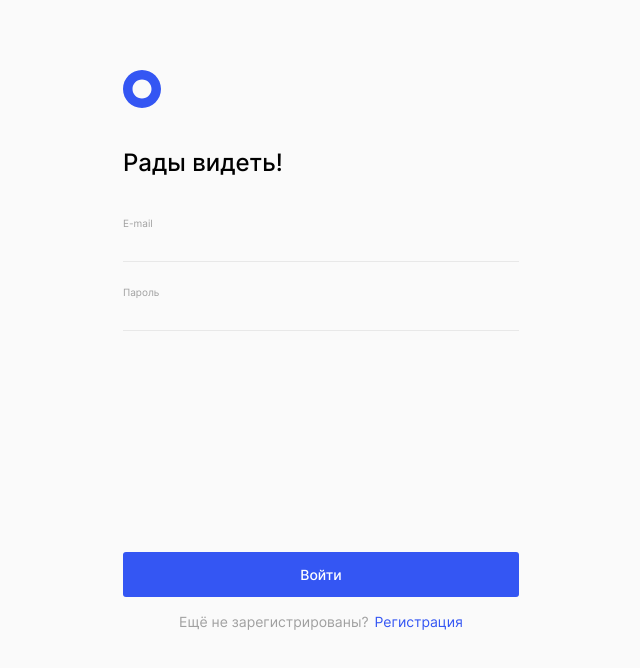
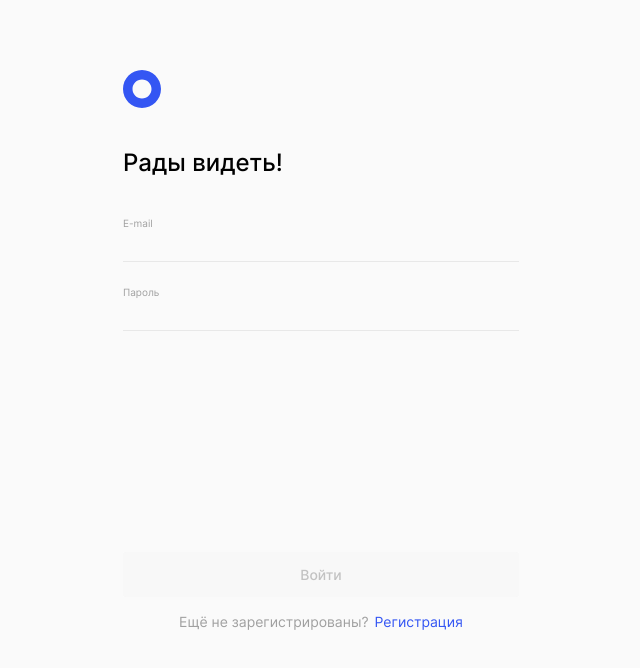
Before and after one commit to ilyaternovykh/movies-explorer-frontend, a React (Create React App) app: page /signin in a window 1280 px wide. Shown: the top 668 px of the page, without its empty margins (319-959 px from the left). Built offline with nearby package versions, Linux system fonts and the light colour scheme.

Commit message:
feat: Реализовать валидацию авторизации

```diff
--- a/src/components/App/App.js
+++ b/src/components/App/App.js
@@ -27,6 +27,7 @@ function App() {
   const [isShortFilm, setIsShortFilm] = React.useState(false);
   const [savedLocalMovies, setSavedLocalMovies] = React.useState([]);
   const [isShortSavedFilm, setIsShortSavedFilm] = React.useState(false);
+  const [reqStatus, setReqStatus] = React.useState(false);
 
 
   const history = useHistory();
@@ -103,7 +104,10 @@ function App() {
           history.push('/movies');
         }
       })
-      .catch(err => console.log(err));
+      .catch((err) => {
+        setReqStatus(true);
+        console.log(err);
+      });
   }
 
   const handleRegister = ({ password, email, name }) => {
@@ -313,6 +317,8 @@ function App() {
             <Login
               button="Войти"
               handleLogin={handleLogin}
+              reqStatus={reqStatus}
+              setReqStatus={setReqStatus}
             />
           </Route>
           <Route path="*">
--- a/src/components/Login/Login.js
+++ b/src/components/Login/Login.js
@@ -1,27 +1,24 @@
-import React from 'react';
+import React, { useEffect } from 'react';
 import { Link } from "react-router-dom";
+import useFormWithValidation from '../useFormWithValidation/useFormWithValidation';
 
-function Login({ button, handleLogin }) {
-  const [data, setData] = React.useState({
+function Login({ button, handleLogin, reqStatus, setReqStatus }) {
+  const {values: userData, errors, handleChange, isValid } = useFormWithValidation({
     email: '',
     password: '',
   });
 
-  const handleChange = (e) => {
-    const {name, value} = e.target;
-
-    setData({
-      ...data,
-      [name]: value
-    })
-  }
-
   const handleSubmit = (e) => {
     e.preventDefault();
 
-    const { email, password } = data;
-    handleLogin({ email, password });
+    handleLogin(userData);
   }
+
+  useEffect(() => {
+    setReqStatus(false);
+  }, [setReqStatus, userData]);
+
+  const submitButtonClassName = (`form__submit form__submit_login ${isValid ? '' : 'form__submit_type_disabled'}`);
 
   return (
     <div className="register profile-padding">
@@ -34,11 +31,31 @@ function Login({ button, handleLogin }) {
           <form className="form" onSubmit={handleSubmit}>
             <div className="form__input-group">
               <p className="form__input-title">E-mail</p>
-              <input className="form__input" id="email" name="email" type="email" value={data.email} onChange={handleChange} />
+              <input
+                className="form__input"
+                id="email"
+                name="email"
+                type="email"
+                value={userData.email}
+                onChange={handleChange}
+                required
+              />
+              { errors.email && (<span className="form__error">{errors.email}</span>)}
               <p className="form__input-title">Пароль</p>
-              <input className="form__input" id="password" name="password" type="password" value={data.password} onChange={handleChange} />
+              <input
+                className="form__input"
+                id="password"
+                name="password"
+                type="password"
+                value={userData.password}
+                onChange={handleChange}
+                required
+                minLength="8"
+              />
+              { errors.password && (<span className="form__error">{errors.password}</span>)}
+              { reqStatus && (<span className="form__error">Что-то пошло не так...</span>)}
             </div>
-            <button className="form__submit form__submit_login">{button}</button>
+            <button className={submitButtonClassName} disabled={!isValid}>{button}</button>
           </form>
         </div>
         <div className="register__question-group">
--- a/src/components/Main/Main.js
+++ b/src/components/Main/Main.js
@@ -1,4 +1,4 @@
-import { useEffect, useRef } from 'react';
+import {  useRef } from 'react';
 import Promo from '../Promo/Promo';
 import AboutProject from '../AboutProject/AboutProject'
 import Techs from '../Techs/Techs';
@@ -6,10 +6,6 @@ import AboutMe from '../AboutMe/AboutMe';
 
 function Main() {
   const aboutProjectRef = useRef(null);
-
-  useEffect(() => {
-    console.log(aboutProjectRef.current);
-  }, [])
 
   const handleButtonClick = () => {
     aboutProjectRef.current.scrollIntoView({
--- a/src/components/Register/Register.css
+++ b/src/components/Register/Register.css
@@ -143,6 +143,16 @@
   opacity: 0.8;
 }
 
+.form__submit_type_disabled {
+  cursor: default;
+  background-color: #F8F8F8;
+  color: #C2C2C2;
+}
+
+.form__submit_type_disabled:hover {
+  opacity: 1;
+}
+
 .register__question-group {
   font-weight: 400;
   font-size: 12px;
--- /dev/null
+++ b/src/components/useFormWithValidation/useFormWithValidation.js
@@ -0,0 +1,30 @@
+import { useCallback, useState } from "react";
+
+
+function useFormWithValidation(inputs) {
+  const [values, setValues] = useState(inputs);
+  const [errors, setErrors] = useState({});
+  const [isValid, setIsValid] = useState(false);
+
+  const handleChange = (e) => {
+    const name = e.target.name;
+    const value = e.target.value;
+
+    setValues({...values, [name]: value});
+    setErrors({...errors, [name]: e.target.validationMessage });
+    setIsValid(e.target.closest("form").checkValidity())
+  }
+
+  const resetForm = useCallback(
+    (newData = {}, newErrors = {}, newIsValid = false) => {
+      setValues(newData);
+      setErrors(newErrors);
+      setIsValid(newIsValid);
+    },
+    [setValues, setErrors, setIsValid]
+  );
+
+  return { values, errors, isValid, handleChange, resetForm };
+}
+
+export default useFormWithValidation;
```
